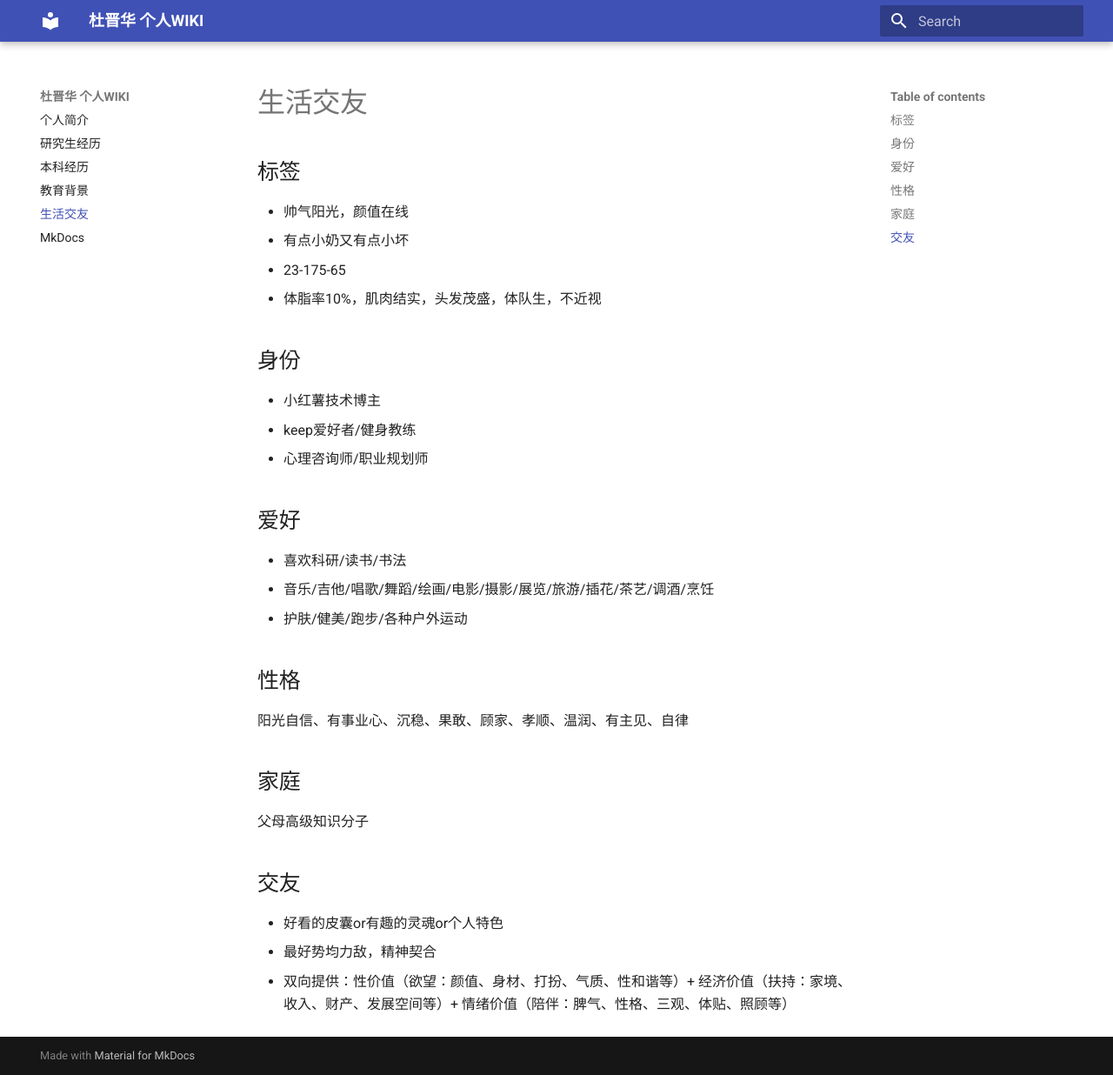
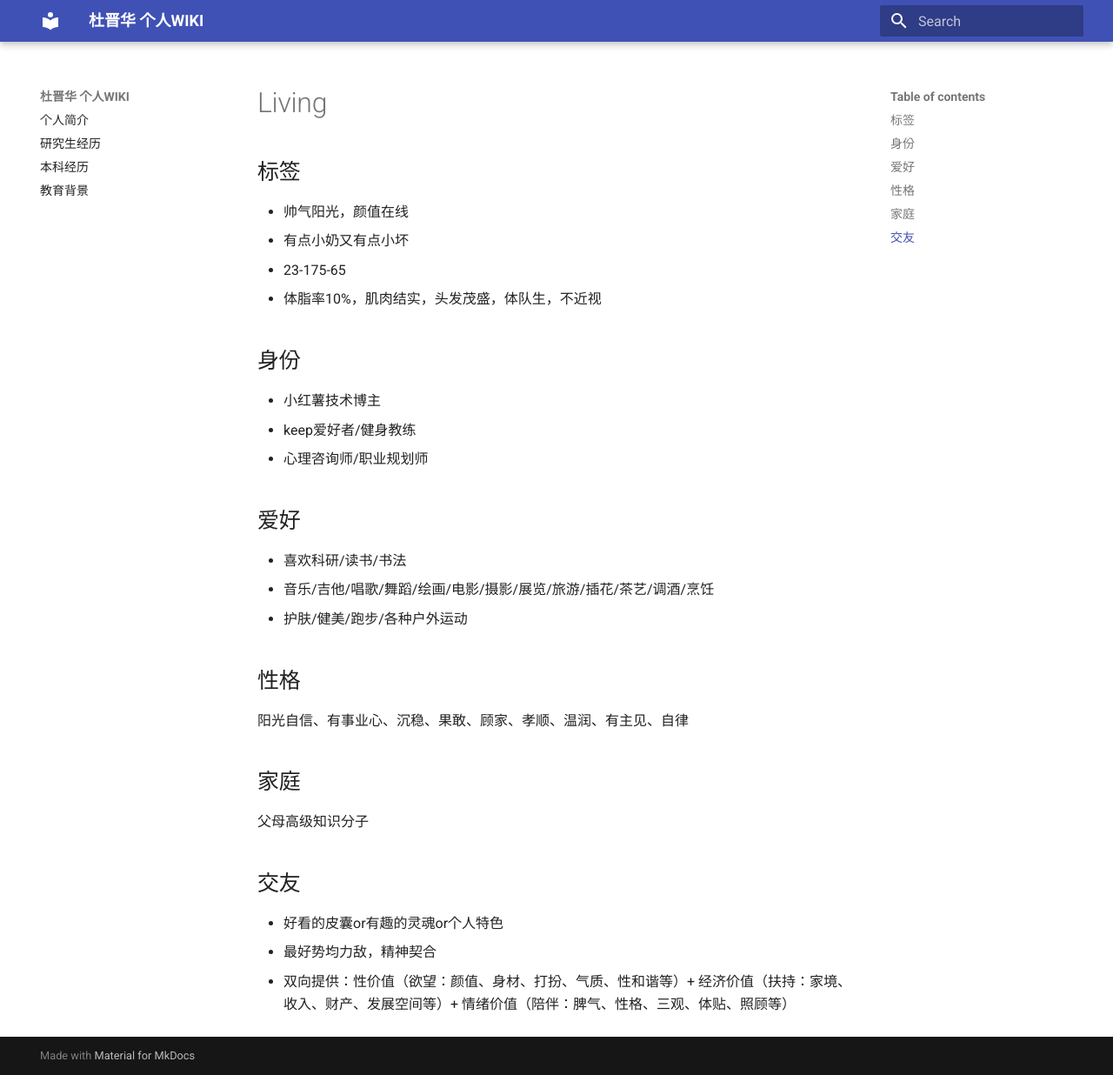
Before and after one commit to dujh22/Dujinhua_wiki, an MkDocs documentation site: the page built from docs/living.md, in a window 1280 px wide and 1236 px high. Shown: the whole window at 87% size. Built offline with MkDocs 1.6.1 and Material for MkDocs 9.7.7, drawn with Linux system fonts in a browser that asks for light colours; some of the changed lines change nothing that is shown.

Commit message:
2023010401

```diff
--- a/mkdocs.yml
+++ b/mkdocs.yml
@@ -4,7 +4,5 @@ nav:
     - 研究生经历: postgraduate_experience.md
     - 本科经历: undergraduate_experience.md
     - 教育背景: education.md
-    - 生活交友: living.md
-    - MkDocs: more.md
 theme:
     name: 'material'
```
